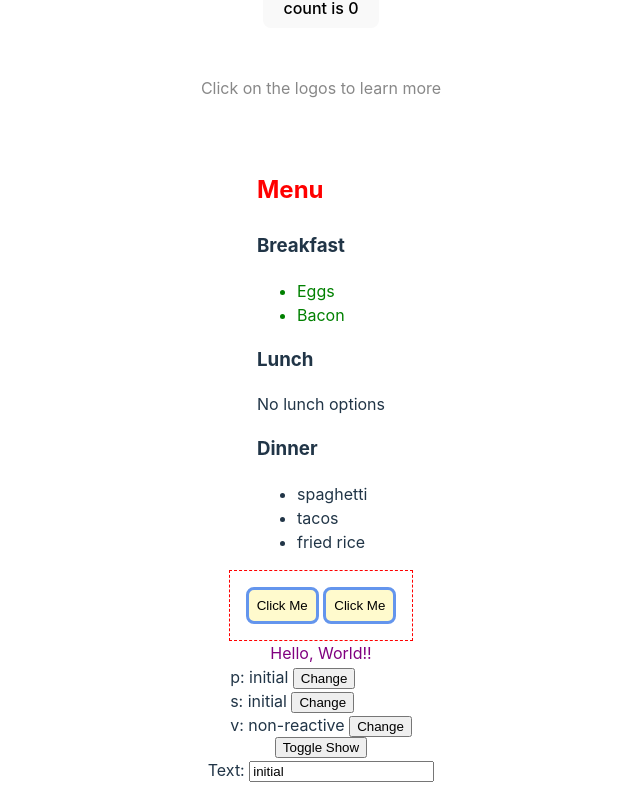
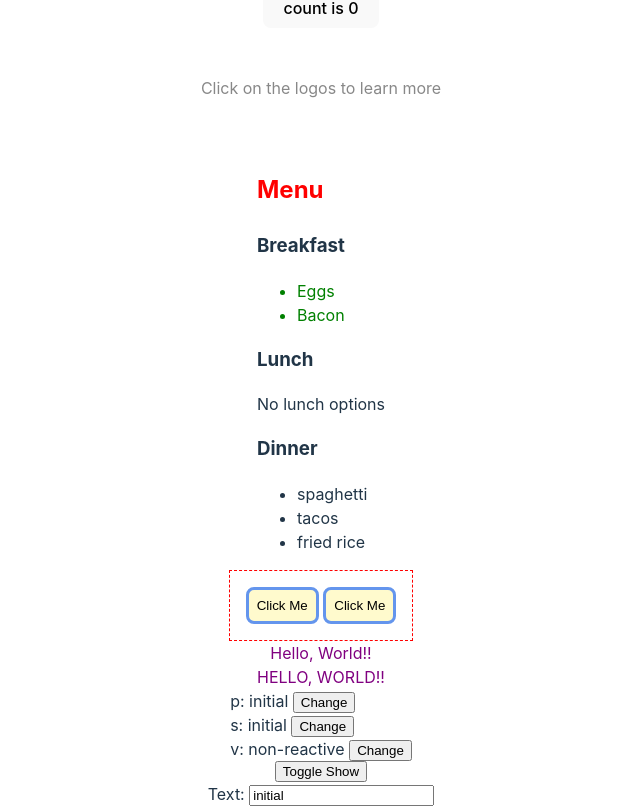
Before and after one commit to mvolkmann/lit-examples, a website built with Vite: page lit-with-vite/index.html in a window 1280 px wide. Shown: the part 352-1158 px from the top of the page, without its empty margins (319-959 px from the left). Before the commit the page ends 1134 px from the top, so only its background shows below. Built offline with nearby package versions, Linux system fonts and the light colour scheme.

Commit message:
progress

```diff
--- a/lit-with-vite/index.html
+++ b/lit-with-vite/index.html
@@ -42,6 +42,7 @@
     <alert-on-click></alert-on-click>
 
     <greet-message name="World"></greet-message>
+    <greet-message name="World" shout></greet-message>
 
     <state-changes p="initial"></state-changes>
 
--- a/lit-with-vite/package.json
+++ b/lit-with-vite/package.json
@@ -7,7 +7,8 @@
     "dev": "vite",
     "build": "tsc && vite build",
     "preview": "vite preview",
-    "reinstall": "rm -rf node_modules bun.lockb && bun install"
+    "reinstall": "rm -rf node_modules package-lock.json && npm install",
+    "reinstall-bun": "rm -rf node_modules bun.lockb && bun install"
   },
   "dependencies": {
     "lit": "^3.1.2"
```
Also changed, not shown: 2 other files.
